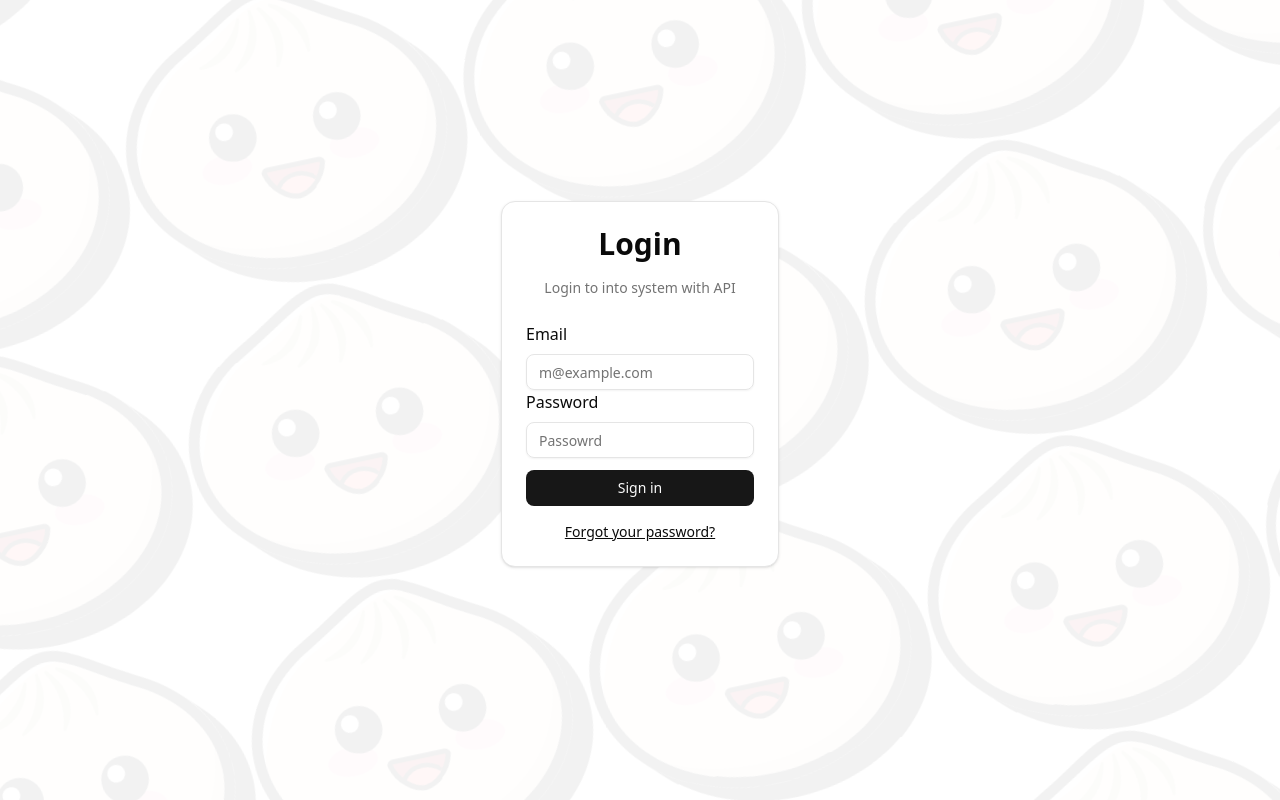
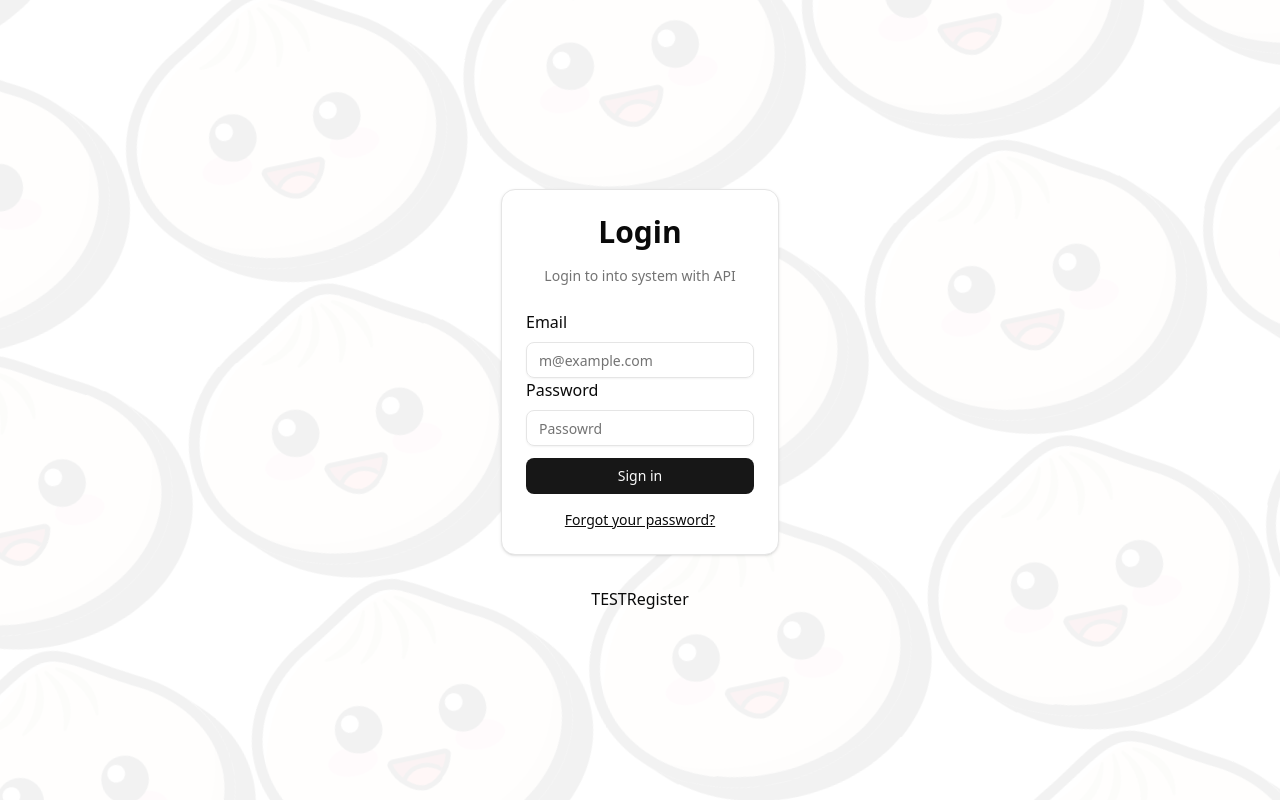
Before and after one commit to TeetyK/TypeScript_ReactFrontEnd, a React (Vite) app: page / in a window 1280 px wide. Built offline with nearby package versions, Linux system fonts and the light colour scheme.

Commit message:
add: template Register.tsx

```diff
--- a/src/App.tsx
+++ b/src/App.tsx
@@ -1,6 +1,7 @@
 import { Card, CardContent, CardDescription, CardHeader, CardTitle } from "@/components/ui/card";
 // import { APITester } from "./APITester";
 import { Login } from './Login'
+import { Register } from './Register'
 import "./index.css";
 
 
@@ -21,18 +22,9 @@ export function App() {
           </CardContent>
         </Card>
       </div>
-      {/* <Card>
-        <CardHeader className="gap-4">
-          <CardTitle className="text-3xl font-bold">Bun + React</CardTitle>
-          <CardDescription>
-            Edit <code className="rounded bg-muted px-[0.3rem] py-[0.2rem] font-mono">src/App.tsx</code> and save to
-            test HMR
-          </CardDescription>
-        </CardHeader>
-        <CardContent>
-          <APITester />
-        </CardContent>
-      </Card> */}
+      <span>TEST
+        <Register />
+      </span>
     </div>
   );
 }
--- /dev/null
+++ b/src/Register.tsx
@@ -0,0 +1,13 @@
+import { useState } from 'react';
+
+export function Register(){
+    const [email , setEmail ] = useState('');
+    const [password , setPassword ] = useState('');
+    const [name , setName ] = useState('');
+    const [token , setToken ] = useState('');
+    const [error , setError ] = useState('');
+
+    return <>
+        Register
+    </>
+}
```
